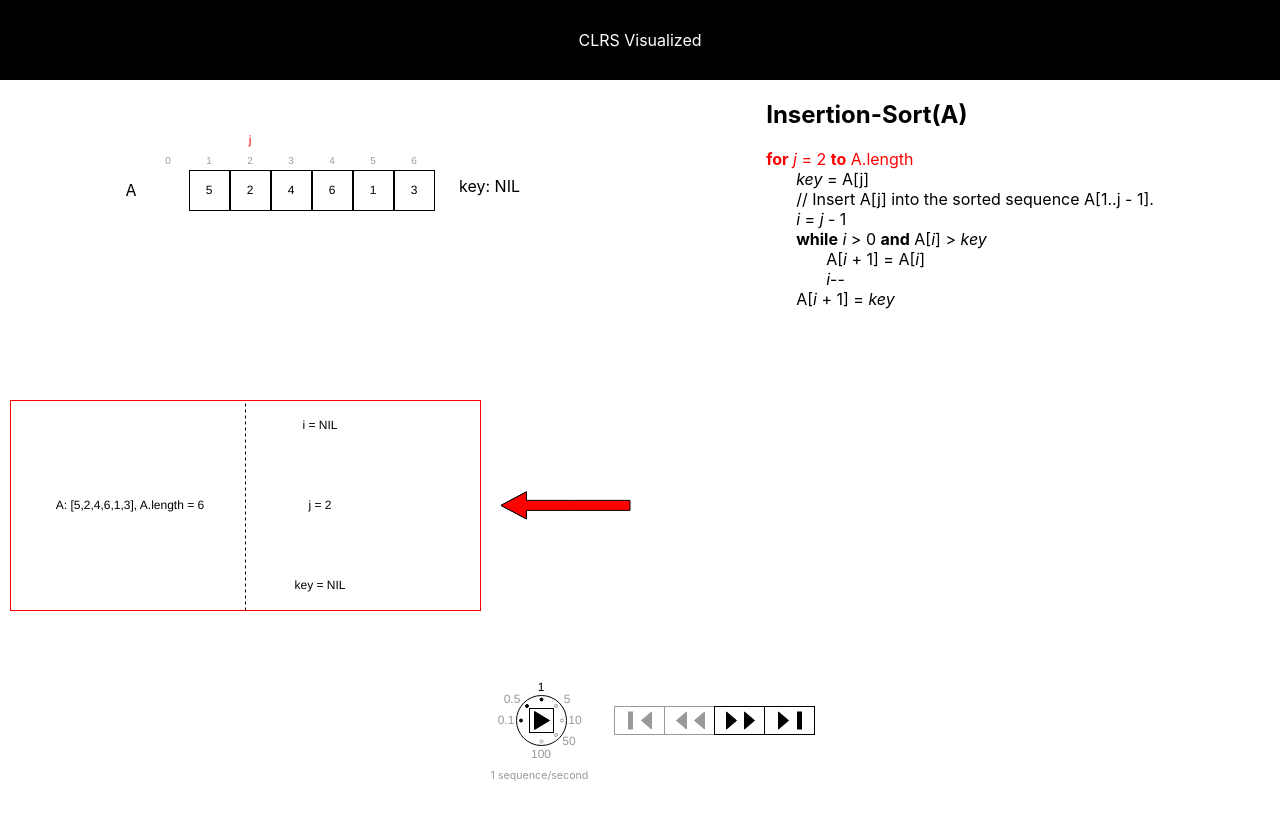
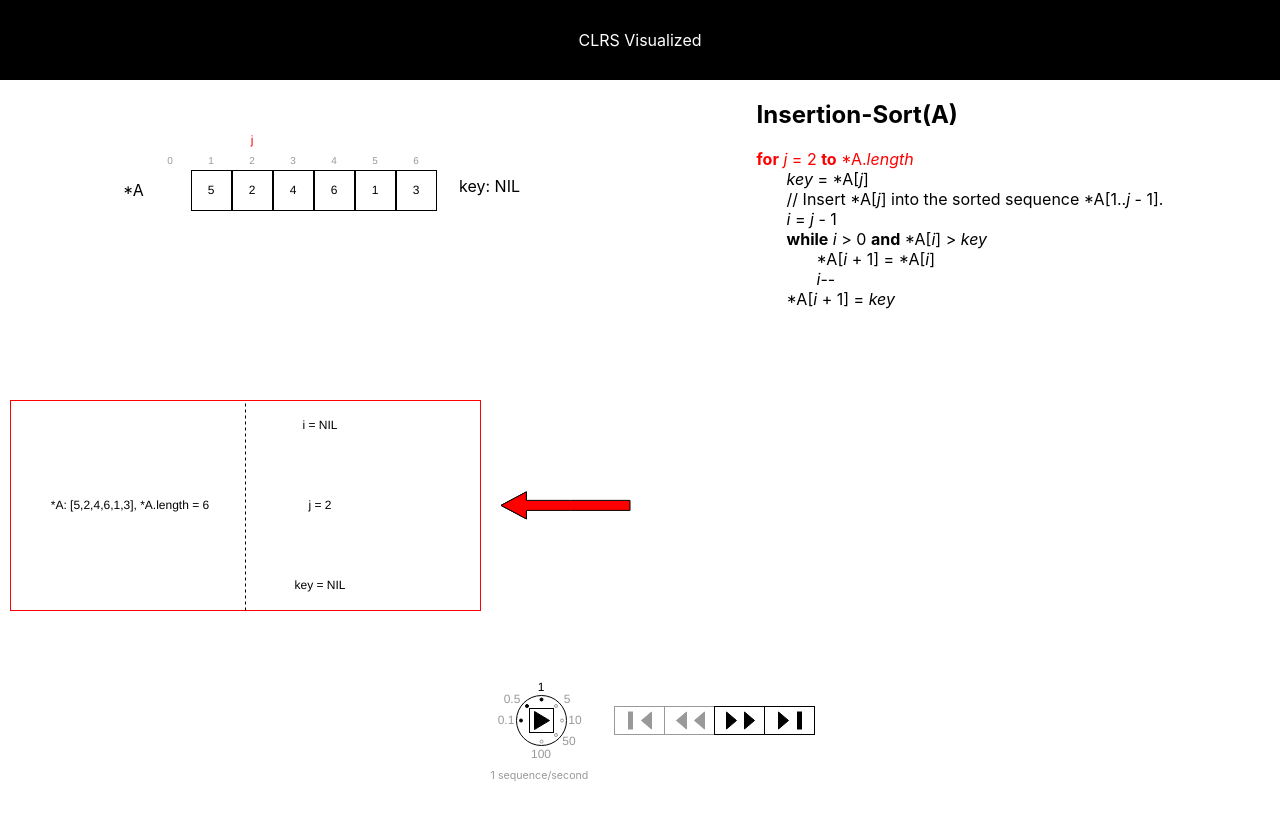
Before and after one commit to awpala/clrs-app, a React (Create React App) app: page / in a window 1280 px wide. Shown: the top 818 px of the page. Built offline with nearby package versions, Linux system fonts and the light colour scheme.

Commit message:
Add pointer notation for InsertionSort

```diff
--- a/src/diagrams/d018InsertionSort/DiagramInsertionSort.js
+++ b/src/diagrams/d018InsertionSort/DiagramInsertionSort.js
@@ -34,7 +34,7 @@ const DiagramInsertionSort = ({
   return (
     <div className="diagram-insertion-sort">
       <div className="array">
-        <p className="array-name">A</p>
+        <p className="array-name">*A</p>
         <SortArray
           A={InsertionSortStates[currentSequence].A}
           isOutOfBoundsZero
--- a/src/memory/m018InsertionSort/MemoryInsertionSort.js
+++ b/src/memory/m018InsertionSort/MemoryInsertionSort.js
@@ -17,7 +17,7 @@ const MemoryInsertionSort = ({
             var5: `key = ${vars.key}`,
           }}
           dataStructures={{
-            ds2: `A: [${dataStructures.A}], A.length = ${dataStructures.A.length}`,
+            ds2: `*A: [${dataStructures.A}], *A.length = ${dataStructures.A.length}`,
           }}
           isCurrentStackFrame={currentStackFrame === 1}
           currentStackFrameColor={currentStackFrameColor}
--- a/src/pseudocode/p018InsertionSort/InsertionSort.js
+++ b/src/pseudocode/p018InsertionSort/InsertionSort.js
@@ -20,7 +20,7 @@ const InsertionSort = ({ setTotalSequences, currentSequence }) => {
             ) ? ' pc-current-sequence' : ''}`
           }
         >
-          <span className="pc-keyword">for</span> <span className="pc-variable">j</span> = 2 <span className="pc-keyword">to</span> A.length
+          <span className="pc-keyword">for</span> <span className="pc-variable">j</span> = 2 <span className="pc-keyword">to</span> *A.<span className="pc-variable">length</span>
         </p>
           <p
             className={`pc-level1${(
@@ -32,10 +32,10 @@ const InsertionSort = ({ setTotalSequences, currentSequence }) => {
               ) ? ' pc-current-sequence' : ''}`
             }
           >
-            <span className="pc-variable">key</span> = A[j]
+            <span className="pc-variable">key</span> = *A[<span className="pc-variable">j</span>]
           </p>
           <p className="pc-level1">
-            <span className="pc-comment">{'// Insert A[j] into the sorted sequence A[1..j - 1].'}</span>
+            <span className="pc-comment">{'//'} Insert *A[<span className="pc-variable">j</span>] into the sorted sequence *A[1..<span className="pc-variable">j</span> - 1].</span>
           </p>
           <p
             className={`pc-level1${(
@@ -59,7 +59,7 @@ const InsertionSort = ({ setTotalSequences, currentSequence }) => {
               ) ? ' pc-current-sequence' : ''}`
             }
           >
-            <span className="pc-keyword">while</span> <span className="pc-variable">i</span> {'>'} 0 <span className="pc-keyword">and</span> A[<span className="pc-variable">i</span>] {'>'} <span className="pc-variable">key</span>
+            <span className="pc-keyword">while</span> <span className="pc-variable">i</span> {'>'} 0 <span className="pc-keyword">and</span> *A[<span className="pc-variable">i</span>] {'>'} <span className="pc-variable">key</span>
           </p>
             <p
               className={`pc-level2${(
@@ -70,7 +70,7 @@ const InsertionSort = ({ setTotalSequences, currentSequence }) => {
                 ) ? ' pc-current-sequence' : ''}`
               }
             >
-              A[<span className="pc-variable">i</span> + 1] = A[<span className="pc-variable">i</span>]
+              *A[<span className="pc-variable">i</span> + 1] = *A[<span className="pc-variable">i</span>]
             </p>
             <p
               className={`pc-level2${(
@@ -93,7 +93,7 @@ const InsertionSort = ({ setTotalSequences, currentSequence }) => {
               ) ? ' pc-current-sequence' : ''}`
             }
           >
-            A[<span className="pc-variable">i</span> + 1] = <span className="pc-variable">key</span>
+            *A[<span className="pc-variable">i</span> + 1] = <span className="pc-variable">key</span>
           </p>
     </div>
   );
```
